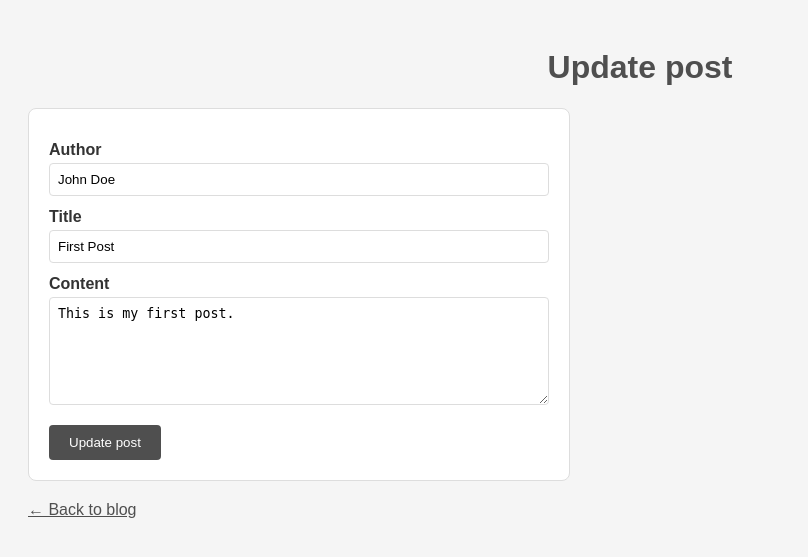
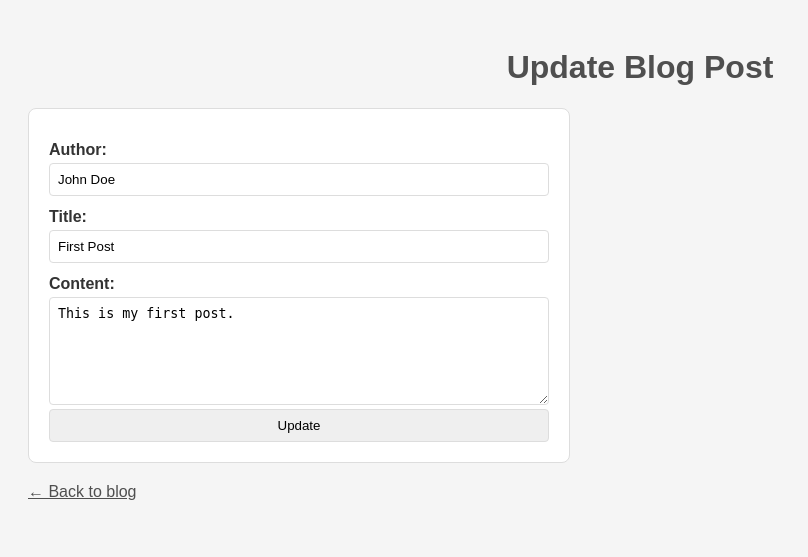
Before and after one commit to Held0fTheWelt/MasterBlog, a Flask app: page /update/1 in a window 1280 px wide. Shown: the top 557 px of the page, without its empty margins (0-808 px from the left). Run offline with Flask 3, Linux system fonts and the light colour scheme.

Commit message:
Populating HTML fields

```diff
--- a/templates/update.html
+++ b/templates/update.html
@@ -3,22 +3,22 @@
 <head>
     <meta charset="UTF-8">
     <meta name="viewport" content="width=device-width, initial-scale=1.0">
-    <title>Update Post – My Flask Blog</title>
+    <title>Update Blog Post</title>
     <link rel="stylesheet" href="{{ url_for('static', filename='style.css') }}">
 </head>
 <body>
-    <h1>Update post</h1>
-    <form action="{{ url_for('update', post_id=post.id) }}" method="post" class="add-form">
-        <label for="author">Author</label>
-        <input type="text" id="author" name="author" value="{{ post.author }}" required>
+    <h1>Update Blog Post</h1>
+    <form action="{{ url_for('update', post_id=post['id']) }}" method="POST" class="add-form">
+        <label for="author">Author:</label>
+        <input type="text" id="author" name="author" value="{{ post['author'] }}" required>
 
-        <label for="title">Title</label>
-        <input type="text" id="title" name="title" value="{{ post.title }}" required>
+        <label for="title">Title:</label>
+        <input type="text" id="title" name="title" value="{{ post['title'] }}" required>
 
-        <label for="content">Content</label>
-        <textarea id="content" name="content" rows="6" required>{{ post.content }}</textarea>
+        <label for="content">Content:</label>
+        <textarea id="content" name="content" rows="6" required>{{ post['content'] }}</textarea>
 
-        <button type="submit">Update post</button>
+        <input type="submit" value="Update">
     </form>
     <p><a href="{{ url_for('index') }}">← Back to blog</a></p>
 </body>
```
